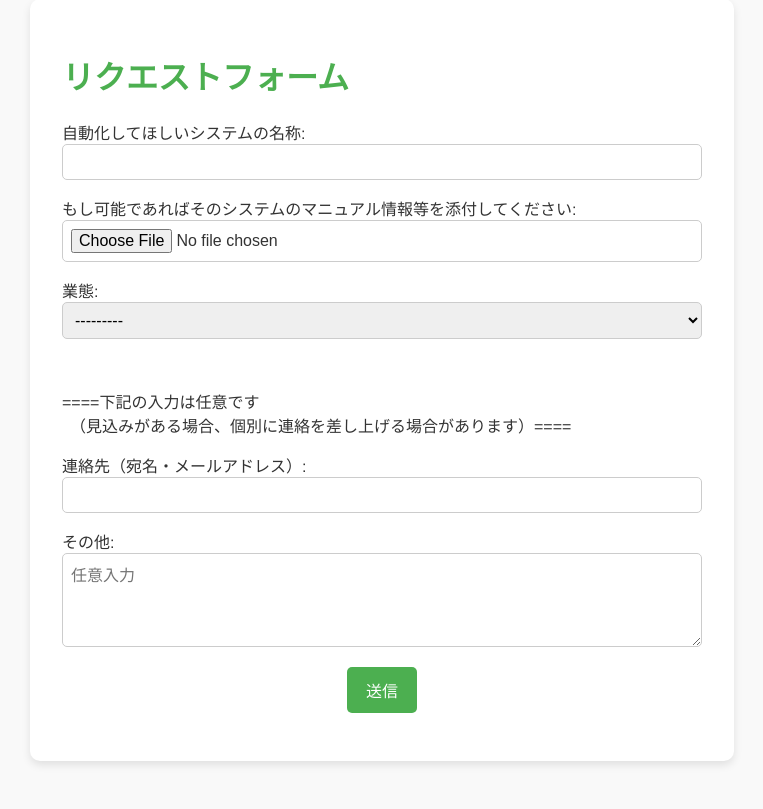
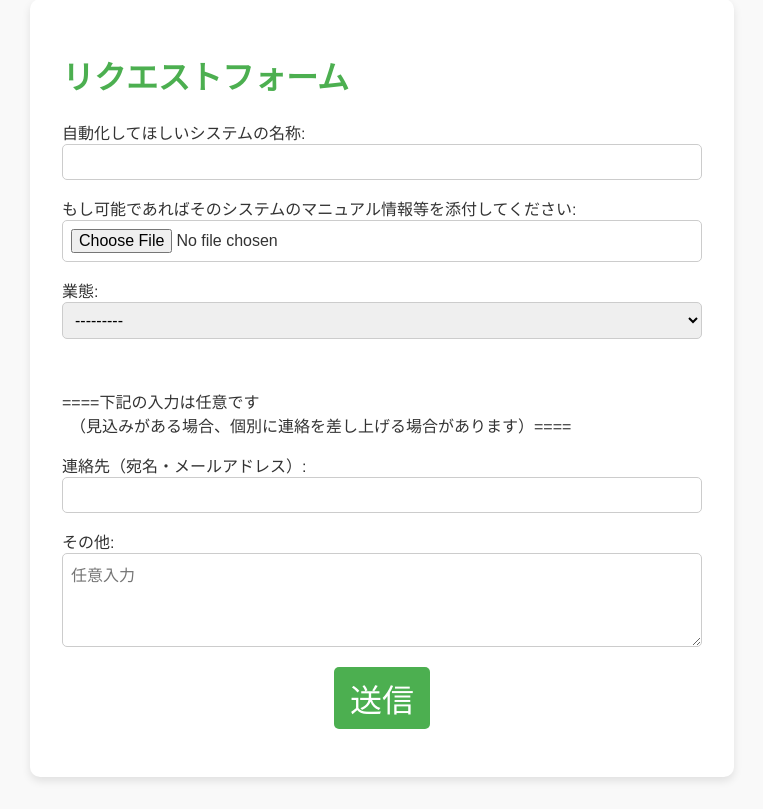
Before and after one commit to kei-a11y/rq, a Django app: page /info-request/ in a window 1280 px wide. Shown: the part 33-842 px from the top of the page, without its empty margins (258-1021 px from the left). Before the commit the page ends 798 px from the top, so only its background shows below. Run offline with Django 5.2, Linux system fonts and the light colour scheme.

Commit message:
Update base.html

```diff
--- a/info/templates/base.html
+++ b/info/templates/base.html
@@ -54,8 +54,8 @@
         button {
             background-color: #4CAF50;
             color: white;
-            padding: 0.7rem 1.2rem;
-            font-size: 1rem;
+            padding: 0.5rem 1.0rem;
+            font-size: 2rem;
             border: none;
             border-radius: 5px;
             cursor: pointer;
```
